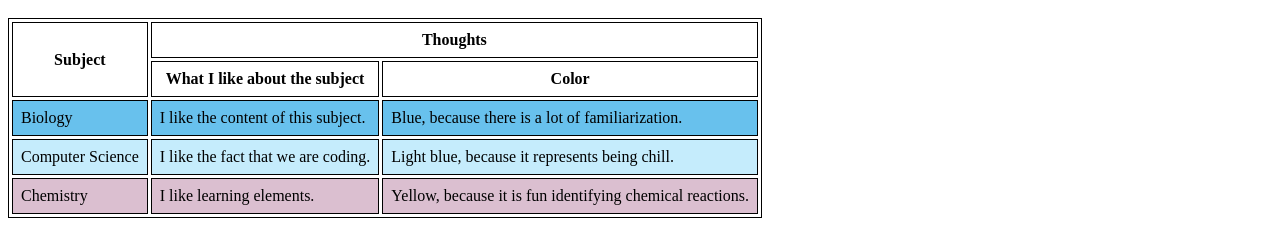
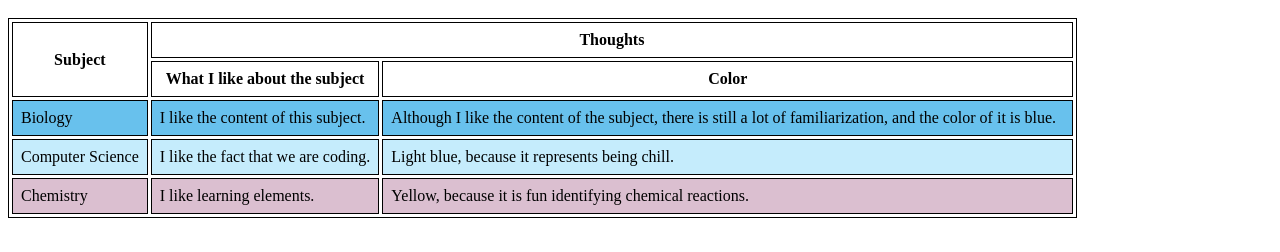
Before and after one commit to amjvillaruel-src/Sodium-Lab3-Villaruel, a plain HTML site: page subjects.html in a window 1280 px wide. Shown: the part 48-300 px from the top of the page. Drawn offline with Linux system fonts and the light colour scheme.

Commit message:
Update subjects.html

```diff
--- a/subjects.html
+++ b/subjects.html
@@ -25,7 +25,8 @@
 		  <tr style="background-color: #68c1ed;">
 		        <td style="border: 1px solid black; padding: 8px"> Biology </td>
 				<td style="border: 1px solid black; padding: 8px"> I like the content of this subject. </td>
-				<td style="border: 1px solid black; padding: 8px"> Blue, because there is a lot of familiarization. </td>
+				<td style="border: 1px solid black; padding: 8px"> Although I like the content of the subject, there is still a lot of familiarization, and the color of it is blue.
+   </td>
 	      </tr>
           <tr style="background-color: #c5ecfc;">
 		        <td style="border: 1px solid black; padding: 8px"> Computer Science </td>
```
